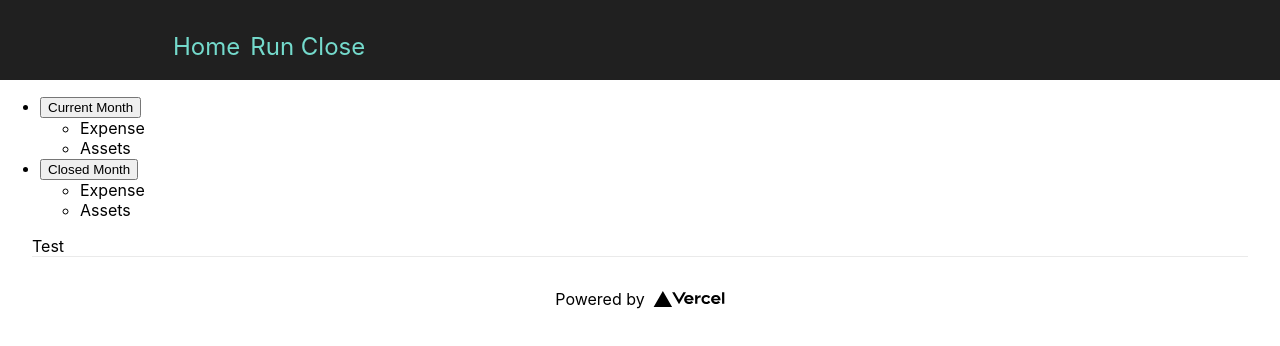
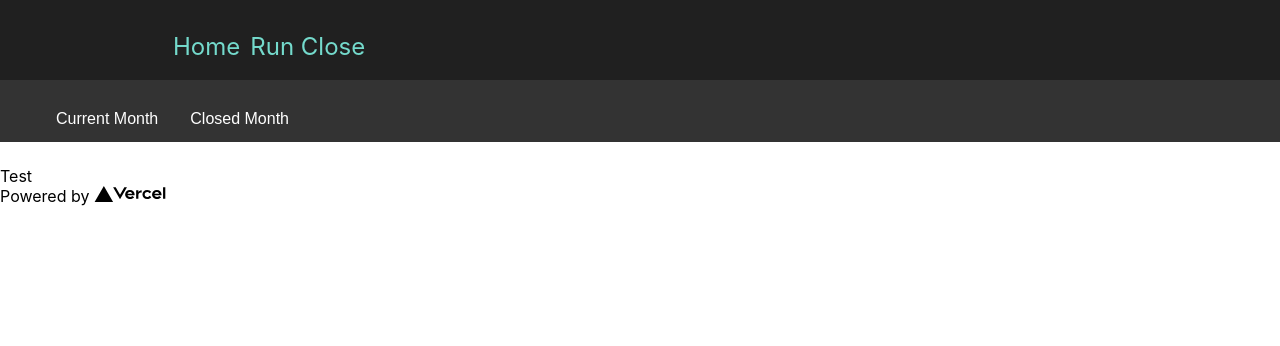
Before and after one commit to Mspagnolo27248/InventoryApp_NextJs_Typescript, a Next.js app: page / in a window 1280 px wide. Shown: the top 346 px of the page. Built offline with nearby package versions, Linux system fonts and the light colour scheme.

Commit message:
drop down complete

```diff
--- a/components/dropdown/DropContent.tsx
+++ b/components/dropdown/DropContent.tsx
@@ -1,15 +1,16 @@
 import Link from "next/link";
 import { Key } from "react";
+import classes from './dropdown.module.css'
 
 function DropContent(props: { subMenu: {name:string;url:string;}[]}) {
   const { subMenu } = props;
   return (
-    <ul>
+    <ul className={classes.dropdownContent}>
 
         {subMenu.map((data,idx) => {
           return(
 
-            <li>
+            <li key={idx} >
                 <Link href={data.url}>{data.name}</Link>
             </li>
           )
--- a/components/dropdown/DropDown.tsx
+++ b/components/dropdown/DropDown.tsx
@@ -6,19 +6,19 @@ import classes from './dropdown.module.css'
 function Dropdown(props: { links: any; }) {
   const { links } = props;
   return (
-    <header className={classes.header}>
-      <nav className={classes.navigation}>
+    <header>
+      <nav className={classes.navbar}>
         <ul>
           {links.map((link: {url:string;name:string;subMenu:any[];},idx: Key | null | undefined) => {
             return (
               <li key={idx} className={classes.link}>
                 {link.subMenu?(
-                    <>
-                    <button type="button">
+                    <div className={classes.dropdown}>
+                    <button type="button" className={classes.dropbtn}>
                         {link.name}
                     </button>
                     <DropContent subMenu={link.subMenu}/>
-                    </>
+                    </div>
 
                 ):(
                     <>
--- a/components/dropdown/dropdown.module.css
+++ b/components/dropdown/dropdown.module.css
@@ -0,0 +1,70 @@
+
+/* Navbar container */
+.navbar {
+    overflow: hidden;
+    background-color: #333;
+    font-family: Arial;
+  }
+
+  /* Links inside the navbar */
+  .navbar a {
+    float: left;
+    font-size: 16px;
+    color: white;
+    text-align: center;
+    padding: 14px 16px;
+    text-decoration: none;
+  }
+
+  /* The dropdown container */
+  .dropdown {
+    float: left;
+    overflow: hidden;
+  }
+
+  /* Dropdown button */
+  .dropdown .dropbtn {
+    font-size: 16px;
+    border: none;
+    outline: none;
+    color: white;
+    padding: 14px 16px;
+    background-color: inherit;
+    font-family: inherit; /* Important for vertical align on mobile phones */
+    margin: 0; /* Important for vertical align on mobile phones */
+  }
+
+  /* Add a red background color to navbar links on hover */
+  .navbar a:hover, .dropdown:hover .dropbtn {
+    background-color: red;
+  }
+
+  /* Dropdown content (hidden by default) */
+  .dropdownContent {
+    display: none;
+    position: absolute;
+    background-color: #f9f9f9;
+    min-width: 160px;
+    box-shadow: 0px 8px 16px 0px rgba(0,0,0,0.2);
+    z-index: 5;
+  }
+
+  /* Links inside the dropdown */
+  .dropdownContent a {
+    float: none;
+    color: black;
+    padding: 12px 16px;
+    text-decoration: none;
+    display: block;
+    text-align: left;
+  }
+
+  /* Add a grey background color to dropdown links on hover */
+  .dropdownContent a:hover {
+    background-color: #ddd;
+  }
+
+  /* Show the dropdown menu on hover */
+  .dropdown:hover .dropdownContent {
+    display: block;
+  }
--- a/pages/index.tsx
+++ b/pages/index.tsx
@@ -13,7 +13,7 @@ const Home: NextPage = () => {
       </Head>
 
 
-      <div>
+      <div className={styles.contentStart}>
         Test
       </div>
 
--- a/styles/Home.module.css
+++ b/styles/Home.module.css
@@ -1,129 +1,3 @@
-.container {
-  padding: 0 2rem;
+.contentStart{
+  margin-top: 1.5rem;
 }
-
-.main {
-  min-height: 100vh;
-  padding: 4rem 0;
-  flex: 1;
-  display: flex;
-  flex-direction: column;
-  justify-content: center;
-  align-items: center;
-}
-
-.footer {
-  display: flex;
-  flex: 1;
-  padding: 2rem 0;
-  border-top: 1px solid #eaeaea;
-  justify-content: center;
-  align-items: center;
-}
-
-.footer a {
-  display: flex;
-  justify-content: center;
-  align-items: center;
-  flex-grow: 1;
-}
-
-.title a {
-  color: #0070f3;
-  text-decoration: none;
-}
-
-.title a:hover,
-.title a:focus,
-.title a:active {
-  text-decoration: underline;
-}
-
-.title {
-  margin: 0;
-  line-height: 1.15;
-  font-size: 4rem;
-}
-
-.title,
-.description {
-  text-align: center;
-}
-
-.description {
-  margin: 4rem 0;
-  line-height: 1.5;
-  font-size: 1.5rem;
-}
-
-.code {
-  background: #fafafa;
-  border-radius: 5px;
-  padding: 0.75rem;
-  font-size: 1.1rem;
-  font-family: Menlo, Monaco, Lucida Console, Liberation Mono, DejaVu Sans Mono,
-    Bitstream Vera Sans Mono, Courier New, monospace;
-}
-
-.grid {
-  display: flex;
-  align-items: center;
-  justify-content: center;
-  flex-wrap: wrap;
-  max-width: 800px;
-}
-
-.card {
-  margin: 1rem;
-  padding: 1.5rem;
-  text-align: left;
-  color: inherit;
-  text-decoration: none;
-  border: 1px solid #eaeaea;
-  border-radius: 10px;
-  transition: color 0.15s ease, border-color 0.15s ease;
-  max-width: 300px;
-}
-
-.card:hover,
-.card:focus,
-.card:active {
-  color: #0070f3;
-  border-color: #0070f3;
-}
-
-.card h2 {
-  margin: 0 0 1rem 0;
-  font-size: 1.5rem;
-}
-
-.card p {
-  margin: 0;
-  font-size: 1.25rem;
-  line-height: 1.5;
-}
-
-.logo {
-  height: 1em;
-  margin-left: 0.5rem;
-}
-
-@media (max-width: 600px) {
-  .grid {
-    width: 100%;
-    flex-direction: column;
-  }
-}
-
-@media (prefers-color-scheme: dark) {
-  .card,
-  .footer {
-    border-color: #222;
-  }
-  .code {
-    background: #111;
-  }
-  .logo img {
-    filter: invert(1);
-  }
-}
--- a/styles/globals.css
+++ b/styles/globals.css
@@ -5,7 +5,9 @@ body {
   font-family: -apple-system, BlinkMacSystemFont, Segoe UI, Roboto, Oxygen,
     Ubuntu, Cantarell, Fira Sans, Droid Sans, Helvetica Neue, sans-serif;
 }
-
+ul,li{
+  list-style-type: none;
+}
 a {
   color: inherit;
   text-decoration: none;
```
